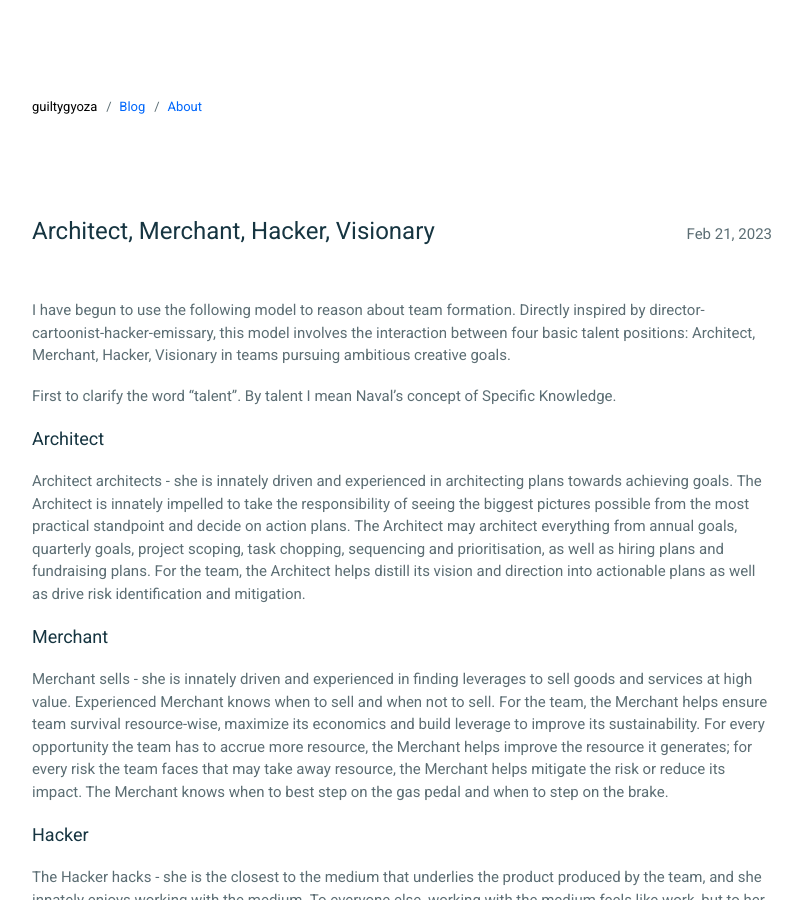
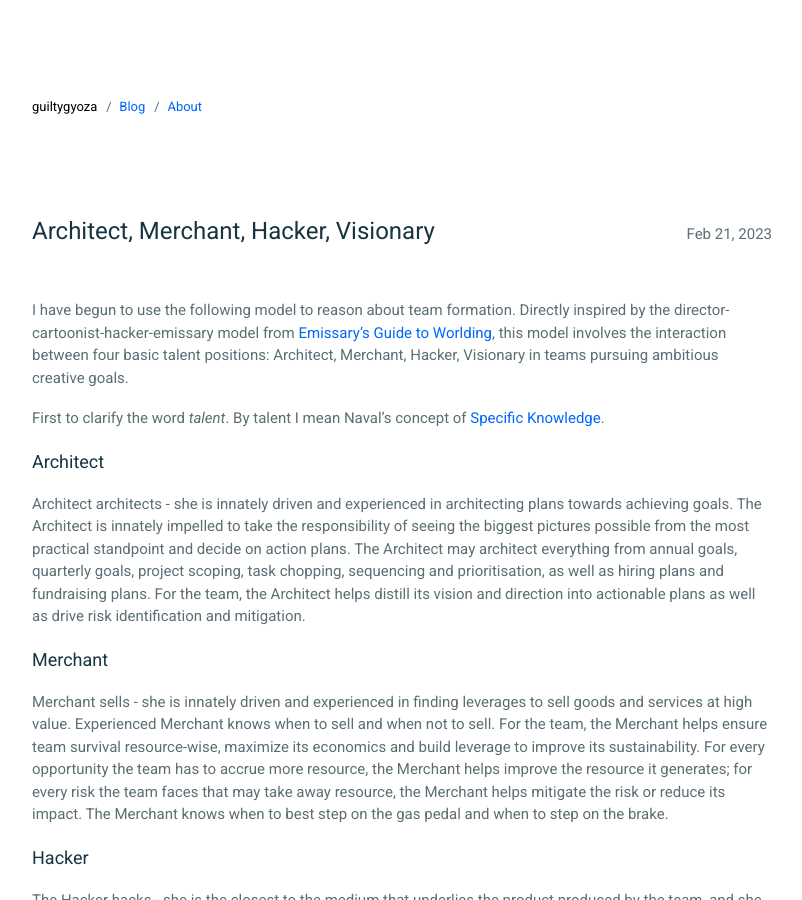
Before and after one commit to guiltygyoza/blog, a Jekyll site: the page built from _posts/2023-02-21-architect-merchant-hacker-visionary.md, in a window 1280 px wide and 900 px high. Shown: the whole window, without its empty margins (238-1040 px from the left). Built offline with Jekyll 4.4.1, drawn with Linux system fonts in a browser that asks for light colours.

Commit message:
edit post

```diff
--- a/_posts/2023-02-21-architect-merchant-hacker-visionary.md
+++ b/_posts/2023-02-21-architect-merchant-hacker-visionary.md
@@ -6,9 +6,9 @@ categories: idea
 published: true
 ---
 
-I have begun to use the following model to reason about team formation. Directly inspired by director-cartoonist-hacker-emissary, this model involves the interaction between four basic talent positions: Architect, Merchant, Hacker, Visionary in teams pursuing ambitious creative goals.
+I have begun to use the following model to reason about team formation. Directly inspired by the director-cartoonist-hacker-emissary model from [Emissary's Guide to Worlding](https://worldto.live/), this model involves the interaction between four basic talent positions: Architect, Merchant, Hacker, Visionary in teams pursuing ambitious creative goals.
 
-First to clarify the word "talent". By talent I mean Naval's concept of Specific Knowledge.
+First to clarify the word *talent*. By talent I mean Naval's concept of [Specific Knowledge](https://nav.al/specific-knowledge).
 
 ### Architect
 Architect architects - she is innately driven and experienced in architecting plans towards achieving goals. The Architect is innately impelled to take the responsibility of seeing the biggest pictures possible from the most practical standpoint and decide on action plans. The Architect may architect everything from annual goals, quarterly goals, project scoping, task chopping, sequencing and prioritisation, as well as hiring plans and fundraising plans. For the team, the Architect helps distill its vision and direction into actionable plans as well as drive risk identification and mitigation.
```
